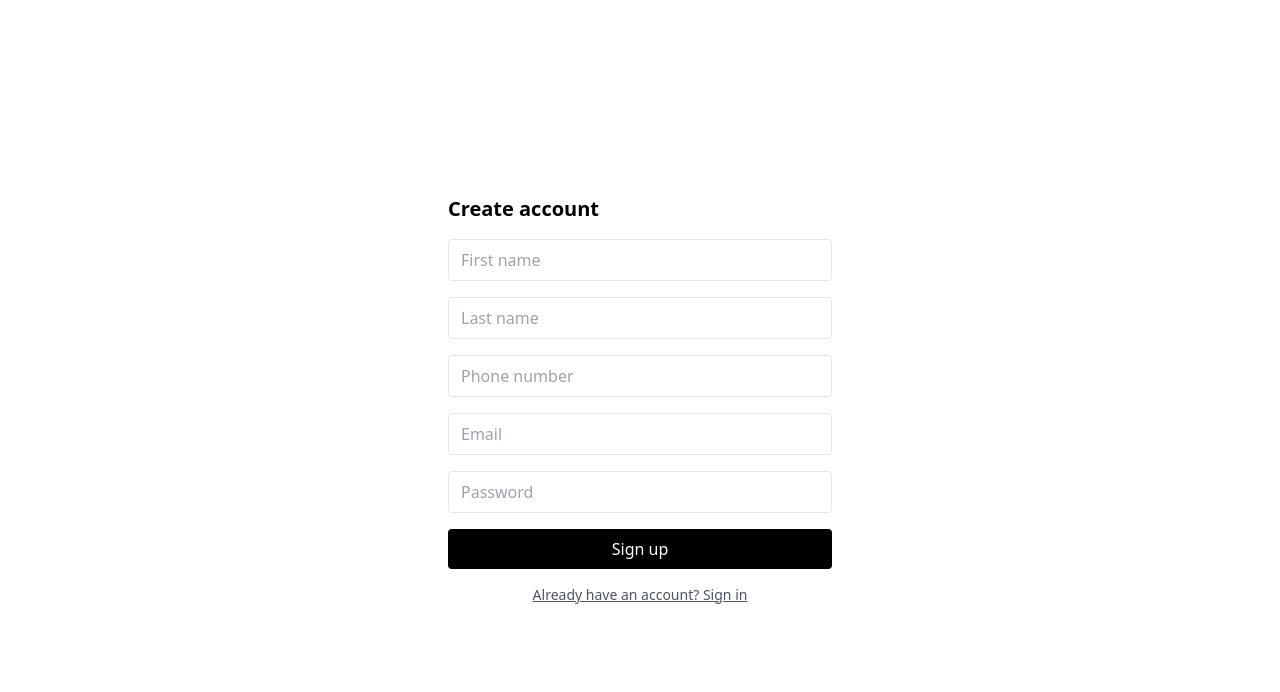
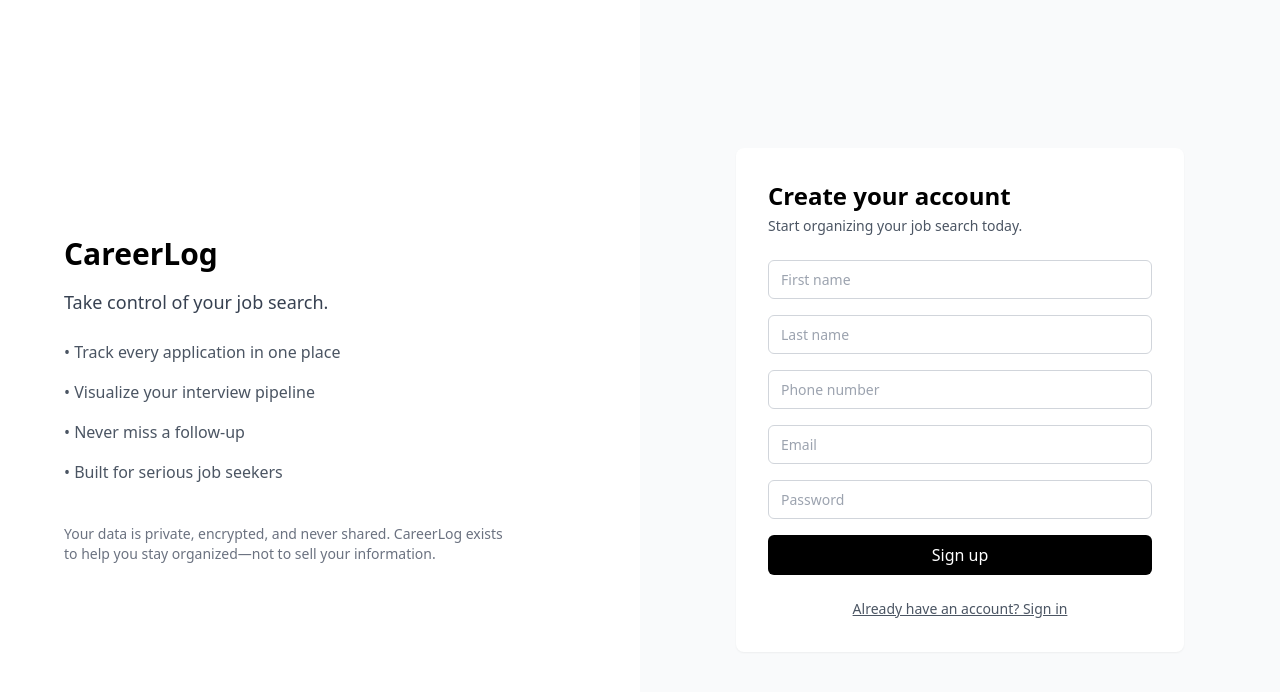
Before and after one commit to alex43002/app-tracker, a React (Vite) app in the folder careerlog-desktop/: page /login in a window 1280 px wide. Both pictures are taken after a click on the button "Need an account? Sign up". Shown: the top 692 px of the page. Built offline with nearby package versions, Linux system fonts and the light colour scheme; no server answers.

Commit message:
UI improvements to login and signup

```diff
--- /dev/null
+++ b/careerlog-desktop/src/components/auth/AuthBrandPanel.tsx
@@ -0,0 +1,25 @@
+export function AuthBrandPanel() {
+  return (
+    <div className="hidden lg:flex flex-col justify-center bg-white px-16">
+      <h1 className="text-3xl font-semibold mb-4">
+        CareerLog
+      </h1>
+
+      <p className="text-gray-700 text-lg mb-6">
+        Take control of your job search.
+      </p>
+
+      <ul className="space-y-4 text-gray-600">
+        <li>• Track every application in one place</li>
+        <li>• Visualize your interview pipeline</li>
+        <li>• Never miss a follow-up</li>
+        <li>• Built for serious job seekers</li>
+      </ul>
+
+      <p className="mt-10 text-sm text-gray-500 max-w-md">
+        Your data is private, encrypted, and never shared. CareerLog
+        exists to help you stay organized—not to sell your information.
+      </p>
+    </div>
+  );
+}
--- /dev/null
+++ b/careerlog-desktop/src/components/auth/AuthCard.tsx
@@ -0,0 +1,9 @@
+import type { ReactNode } from "react";
+
+export function AuthCard({ children }: { children: ReactNode }) {
+  return (
+    <div className="w-full max-w-md rounded-lg bg-white p-8 shadow-sm">
+      {children}
+    </div>
+  );
+}
--- /dev/null
+++ b/careerlog-desktop/src/components/auth/AuthError.tsx
@@ -0,0 +1,7 @@
+export function AuthError({ message }: { message: string }) {
+  return (
+    <div className="rounded-md border border-red-200 bg-red-50 px-4 py-3 text-sm text-red-700">
+      {message}
+    </div>
+  );
+}
--- /dev/null
+++ b/careerlog-desktop/src/components/auth/AuthLayout.tsx
@@ -0,0 +1,16 @@
+import type { ReactNode } from "react";
+import { AuthBrandPanel } from "./AuthBrandPanel";
+
+export function AuthLayout({ children }: { children: ReactNode }) {
+  return (
+    <div className="min-h-screen grid grid-cols-1 lg:grid-cols-2">
+      {/* Brand / Value Panel */}
+      <AuthBrandPanel />
+
+      {/* Auth Interaction */}
+      <div className="flex items-center justify-center bg-gray-50 px-4">
+        {children}
+      </div>
+    </div>
+  );
+}
--- /dev/null
+++ b/careerlog-desktop/src/components/auth/SignupFields.tsx
@@ -0,0 +1,48 @@
+interface SignupFieldsProps {
+  firstName: string;
+  lastName: string;
+  phoneNumber: string;
+  setFirstName: (v: string) => void;
+  setLastName: (v: string) => void;
+  setPhoneNumber: (v: string) => void;
+}
+
+export function SignupFields({
+  firstName,
+  lastName,
+  phoneNumber,
+  setFirstName,
+  setLastName,
+  setPhoneNumber,
+}: SignupFieldsProps) {
+  return (
+    <>
+      <input
+        type="text"
+        placeholder="First name"
+        className="auth-input"
+        value={firstName}
+        onChange={(e) => setFirstName(e.target.value)}
+        required
+      />
+
+      <input
+        type="text"
+        placeholder="Last name"
+        className="auth-input"
+        value={lastName}
+        onChange={(e) => setLastName(e.target.value)}
+        required
+      />
+
+      <input
+        type="tel"
+        placeholder="Phone number"
+        className="auth-input"
+        value={phoneNumber}
+        onChange={(e) => setPhoneNumber(e.target.value)}
+        required
+      />
+    </>
+  );
+}
--- /dev/null
+++ b/careerlog-desktop/src/components/auth/index.ts
@@ -0,0 +1,5 @@
+export * from "./AuthLayout";
+export * from "./AuthCard";
+export * from "./AuthBrandPanel";
+export * from "./AuthError";
+export * from "./SignupFields";
--- a/careerlog-desktop/src/index.css
+++ b/careerlog-desktop/src/index.css
@@ -15,3 +15,11 @@ body,
 * {
   box-sizing: border-box;
 }
+
+.auth-input {
+  width: 100%;
+  border-radius: 0.375rem;
+  border: 1px solid #d1d5db;
+  padding: 0.5rem 0.75rem;
+  font-size: 0.875rem;
+}
--- a/careerlog-desktop/src/pages/Login.tsx
+++ b/careerlog-desktop/src/pages/Login.tsx
@@ -4,22 +4,25 @@ import { login, signup } from "../api/auth";
 import { saveAuthToken } from "../store/auth";
 import { ApiError } from "../api/client";
 
+import {
+  AuthLayout,
+  AuthCard,
+  AuthError,
+  SignupFields,
+} from "../components/auth";
+
 export default function Login() {
   const navigate = useNavigate();
 
-  // Mode toggle
   const [isSignup, setIsSignup] = useState(false);
 
-  // Signup-only fields
   const [firstName, setFirstName] = useState("");
   const [lastName, setLastName] = useState("");
   const [phoneNumber, setPhoneNumber] = useState("");
 
-  // Shared auth fields
   const [email, setEmail] = useState("");
   const [password, setPassword] = useState("");
 
-  // UI state
   const [loading, setLoading] = useState(false);
   const [error, setError] = useState<string | null>(null);
 
@@ -29,7 +32,6 @@ export default function Login() {
     setLoading(true);
 
     try {
-      // Signup first if in signup mode
       if (isSignup) {
         await signup({
           email,
@@ -37,16 +39,13 @@ export default function Login() {
           firstName,
           lastName,
           phoneNumber,
-          pfp: "", // placeholder base64 string for v1 testing
+          pfp: "",
         });
       }
 
-      // Login (always)
       const res = await login({ email, password });
-      console.log(res.jwt)
       saveAuthToken(res.jwt, res.expiresIn);
       navigate("/", { replace: true });
-
     } catch (err) {
       if (err instanceof ApiError) {
         setError(err.message);
@@ -59,76 +58,54 @@ export default function Login() {
   }
 
   return (
-    <div className="h-full flex items-center justify-center">
-      <form
-        onSubmit={handleSubmit}
-        className="w-full max-w-sm space-y-4"
-      >
-        <h1 className="text-xl font-semibold">
-          {isSignup ? "Create account" : "Sign in"}
+    <AuthLayout>
+      <AuthCard>
+        <h1 className="text-2xl font-semibold mb-1">
+          {isSignup ? "Create your account" : "Welcome back"}
         </h1>
 
-        {error && (
-          <div className="text-sm text-red-500">{error}</div>
+        <p className="text-sm text-gray-600 mb-6">
+          {isSignup
+            ? "Start organizing your job search today."
+            : "Sign in to continue tracking your progress."}
+        </p>
+
+        {error && <AuthError message={error} />}
+
+        <form onSubmit={handleSubmit} className="space-y-4 mt-4">
+          {isSignup && (
+            <SignupFields
+              firstName={firstName}
+              lastName={lastName}
+              phoneNumber={phoneNumber}
+              setFirstName={setFirstName}
+              setLastName={setLastName}
+              setPhoneNumber={setPhoneNumber}
+            />
           )}
 
-        {/* Signup-only fields */}
-        {isSignup && (
-          <>
-            <input
-              type="text"
-              placeholder="First name"
-              className="w-full border px-3 py-2 rounded"
-              value={firstName}
-              onChange={(e) => setFirstName(e.target.value)}
-              required
-            />
-
-            <input
-              type="text"
-              placeholder="Last name"
-              className="w-full border px-3 py-2 rounded"
-              value={lastName}
-              onChange={(e) => setLastName(e.target.value)}
-              required
-            />
-
-            <input
-              type="tel"
-              placeholder="Phone number"
-              className="w-full border px-3 py-2 rounded"
-              value={phoneNumber}
-              onChange={(e) => setPhoneNumber(e.target.value)}
-              required
-            />
-          </>
-        )}
-
-        {/* Email */}
           <input
             type="email"
             placeholder="Email"
-          className="w-full border px-3 py-2 rounded"
+            className="auth-input"
             value={email}
             onChange={(e) => setEmail(e.target.value)}
             required
           />
 
-        {/* Password */}
           <input
             type="password"
             placeholder="Password"
-          className="w-full border px-3 py-2 rounded"
+            className="auth-input"
             value={password}
             onChange={(e) => setPassword(e.target.value)}
             required
           />
 
-        {/* Submit */}
           <button
             type="submit"
             disabled={loading}
-          className="w-full bg-black text-white py-2 rounded disabled:opacity-50"
+            className="w-full rounded-md bg-black py-2 text-white disabled:opacity-50"
           >
             {loading
               ? isSignup
@@ -138,18 +115,18 @@ export default function Login() {
                 ? "Sign up"
                 : "Sign in"}
           </button>
+        </form>
 
-        {/* Mode toggle */}
         <button
           type="button"
           onClick={() => setIsSignup(!isSignup)}
-          className="w-full text-sm text-gray-600 underline text-center"
+          className="mt-6 w-full text-sm text-gray-600 underline"
         >
           {isSignup
             ? "Already have an account? Sign in"
             : "Need an account? Sign up"}
         </button>
-      </form>
-    </div>
+      </AuthCard>
+    </AuthLayout>
   );
 }
```
Lines whose indentation alone changed are shown as unchanged.
